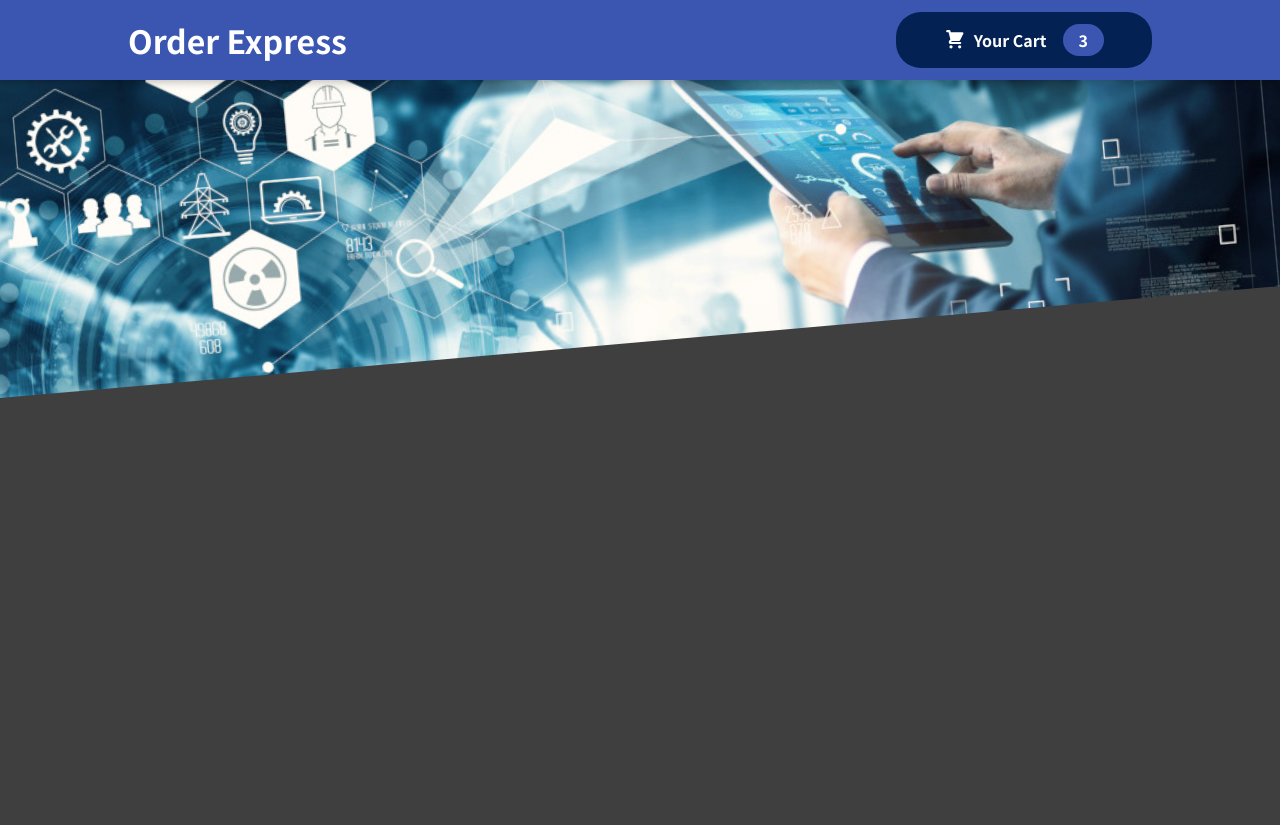
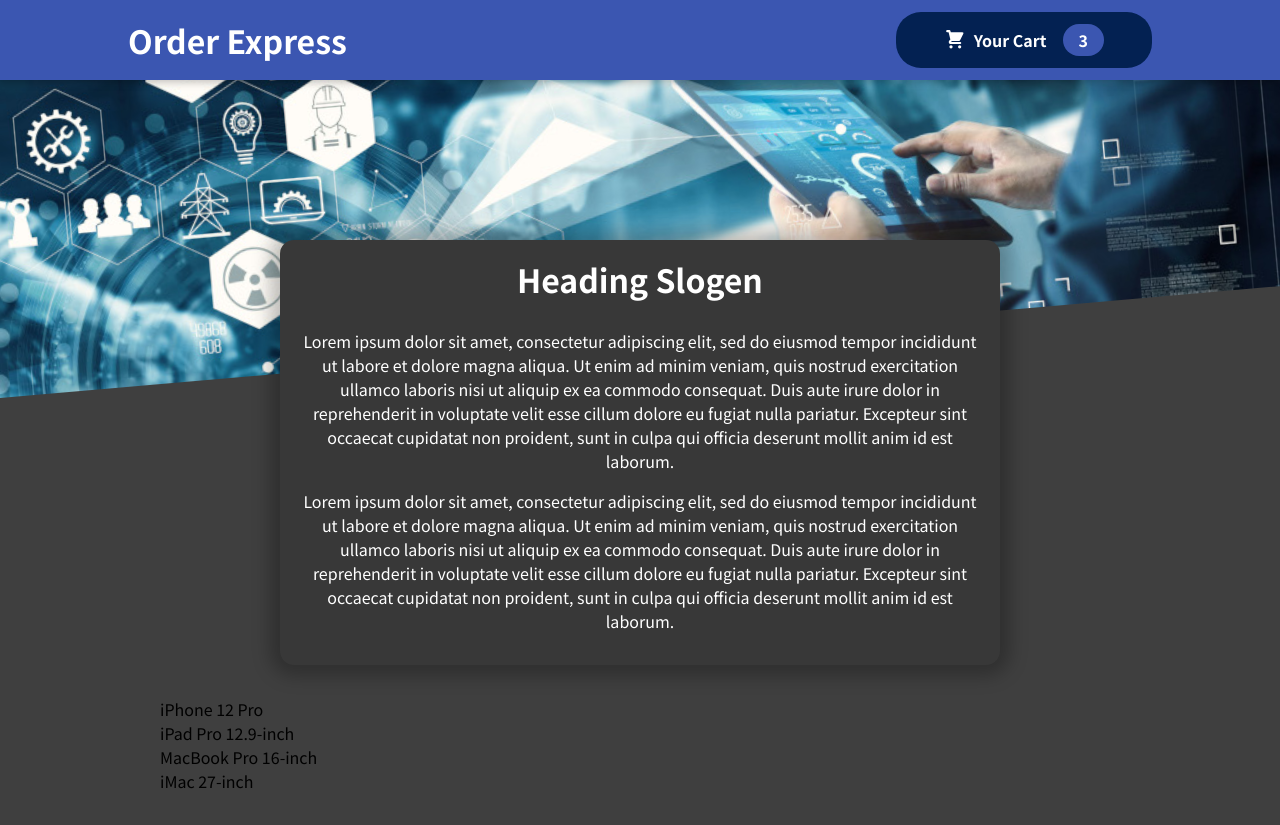
Before and after one commit to Kai-SS/order-express, a React (Create React App) app: page / in a window 1280 px wide. Before the commit the page ends 800 px from the top, so only its background shows below. Built offline with nearby package versions, Linux system fonts and the light colour scheme.

Commit message:
Adding Products component

```diff
--- a/src/App.js
+++ b/src/App.js
@@ -1,10 +1,14 @@
 import { Fragment } from "react";
 import Header from "./components/Layout/Header";
+import Products from "./components/Products/Products";
 
 function App() {
   return (
     <Fragment>
       <Header />
+      <main>
+        <Products />
+      </main>
     </Fragment>
   );
 }
--- /dev/null
+++ b/src/components/Products/AvailableProducts.js
@@ -0,0 +1,39 @@
+import classes from "./AvailableProducts.module.css";
+
+const DUMMY_PRODS = [
+  {
+    id: "m1",
+    name: "iPhone 12 Pro",
+    description: "Blast past fast.",
+    price: 1699,
+  },
+  {
+    id: "m2",
+    name: "iPad Pro 12.9-inch",
+    description: "The ultimate iPad experience.",
+    price: 1649,
+  },
+  {
+    id: "m3",
+    name: "MacBook Pro 16-inch",
+    description: "The best for the brightest",
+    price: 4099,
+  },
+  {
+    id: "m4",
+    name: "iMac 27-inch",
+    description: "Ready for big things.",
+    price: 2699,
+  },
+];
+
+const AvailableProducts = () => {
+  const mealsList = DUMMY_PRODS.map((prod) => <li>{prod.name}</li>);
+  return (
+    <section className={classes.products}>
+      <ul>{mealsList}</ul>
+    </section>
+  );
+};
+
+export default AvailableProducts;
--- /dev/null
+++ b/src/components/Products/AvailableProducts.module.css
@@ -0,0 +1,24 @@
+.products {
+  max-width: 60rem;
+  width: 90%;
+  margin: 2rem auto;
+  animation: meals-appear 1s ease-out forwards;
+}
+
+.products ul {
+  list-style: none;
+  margin: 0;
+  padding: 0;
+}
+
+@keyframes products-appear {
+  from {
+    opacity: 0;
+    transform: translateY(3rem);
+  }
+
+  to {
+    opacity: 1;
+    transform: translateY(0);
+  }
+}
--- /dev/null
+++ b/src/components/Products/Products.js
@@ -0,0 +1,14 @@
+import { Fragment } from "react";
+import ProductsSummary from "./ProductsSummary";
+import AvailableProducts from "./AvailableProducts";
+
+const Products = () => {
+  return (
+    <Fragment>
+      <ProductsSummary />
+      <AvailableProducts />
+    </Fragment>
+  );
+};
+
+export default Products;
--- /dev/null
+++ b/src/components/Products/ProductsSummary.js
@@ -0,0 +1,29 @@
+import classes from "./ProductsSummary.module.css";
+
+const ProductsSummary = () => {
+  return (
+    <section className={classes.summary}>
+      <h2>Heading Slogen</h2>
+      <p>
+        Lorem ipsum dolor sit amet, consectetur adipiscing elit, sed do eiusmod
+        tempor incididunt ut labore et dolore magna aliqua. Ut enim ad minim
+        veniam, quis nostrud exercitation ullamco laboris nisi ut aliquip ex ea
+        commodo consequat. Duis aute irure dolor in reprehenderit in voluptate
+        velit esse cillum dolore eu fugiat nulla pariatur. Excepteur sint
+        occaecat cupidatat non proident, sunt in culpa qui officia deserunt
+        mollit anim id est laborum.
+      </p>
+      <p>
+        Lorem ipsum dolor sit amet, consectetur adipiscing elit, sed do eiusmod
+        tempor incididunt ut labore et dolore magna aliqua. Ut enim ad minim
+        veniam, quis nostrud exercitation ullamco laboris nisi ut aliquip ex ea
+        commodo consequat. Duis aute irure dolor in reprehenderit in voluptate
+        velit esse cillum dolore eu fugiat nulla pariatur. Excepteur sint
+        occaecat cupidatat non proident, sunt in culpa qui officia deserunt
+        mollit anim id est laborum.
+      </p>
+    </section>
+  );
+};
+
+export default ProductsSummary;
--- /dev/null
+++ b/src/components/Products/ProductsSummary.module.css
@@ -0,0 +1,18 @@
+.summary {
+  text-align: center;
+  max-width: 45rem;
+  width: 90%;
+  margin: auto;
+  margin-top: -10rem;
+  position: relative;
+  background-color: #383838;
+  color: white;
+  border-radius: 14px;
+  padding: 1rem;
+  box-shadow: 0 1px 18px 10px rgba(0, 0, 0, 0.25);
+}
+
+.summary h2 {
+  font-size: 2rem;
+  margin-top: 0;
+}
```
Also changed, not shown: 1 other file (tests, documents, lock files or other folders).
